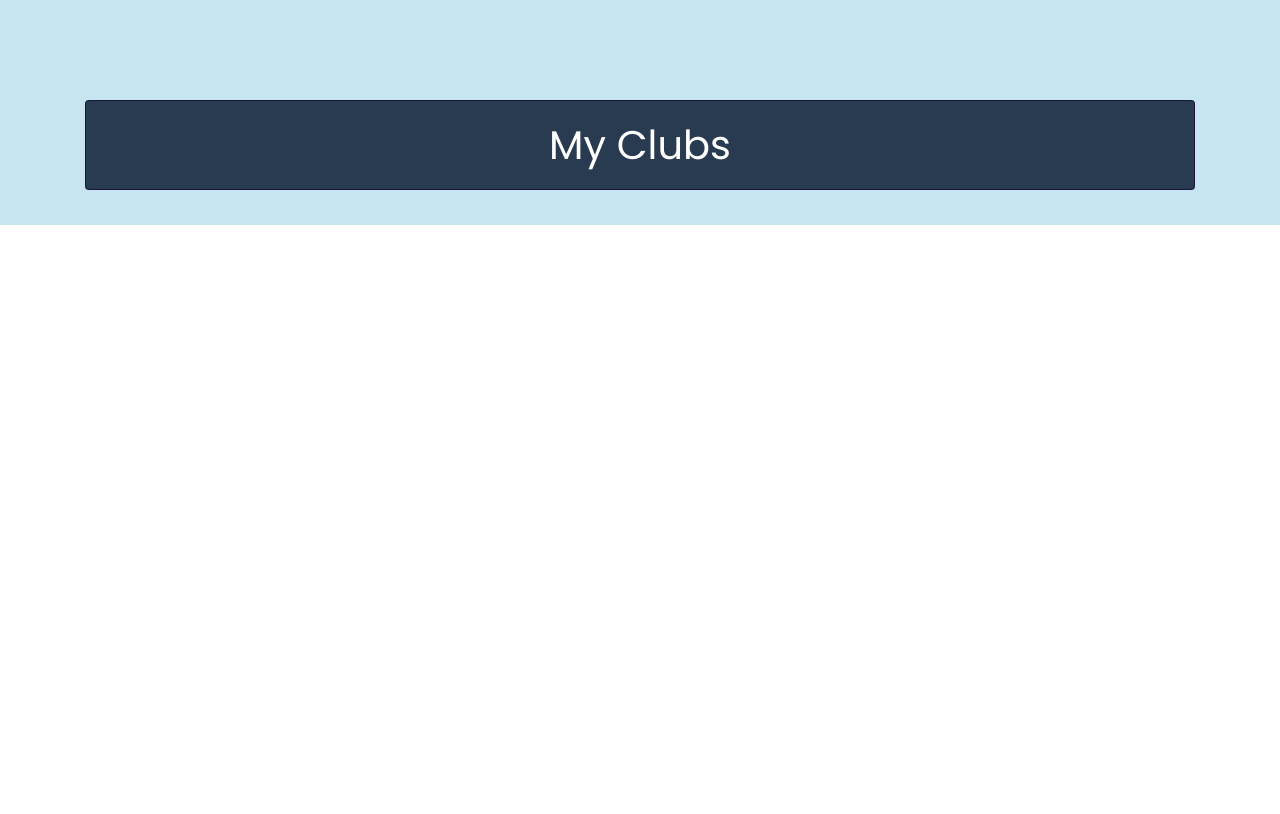
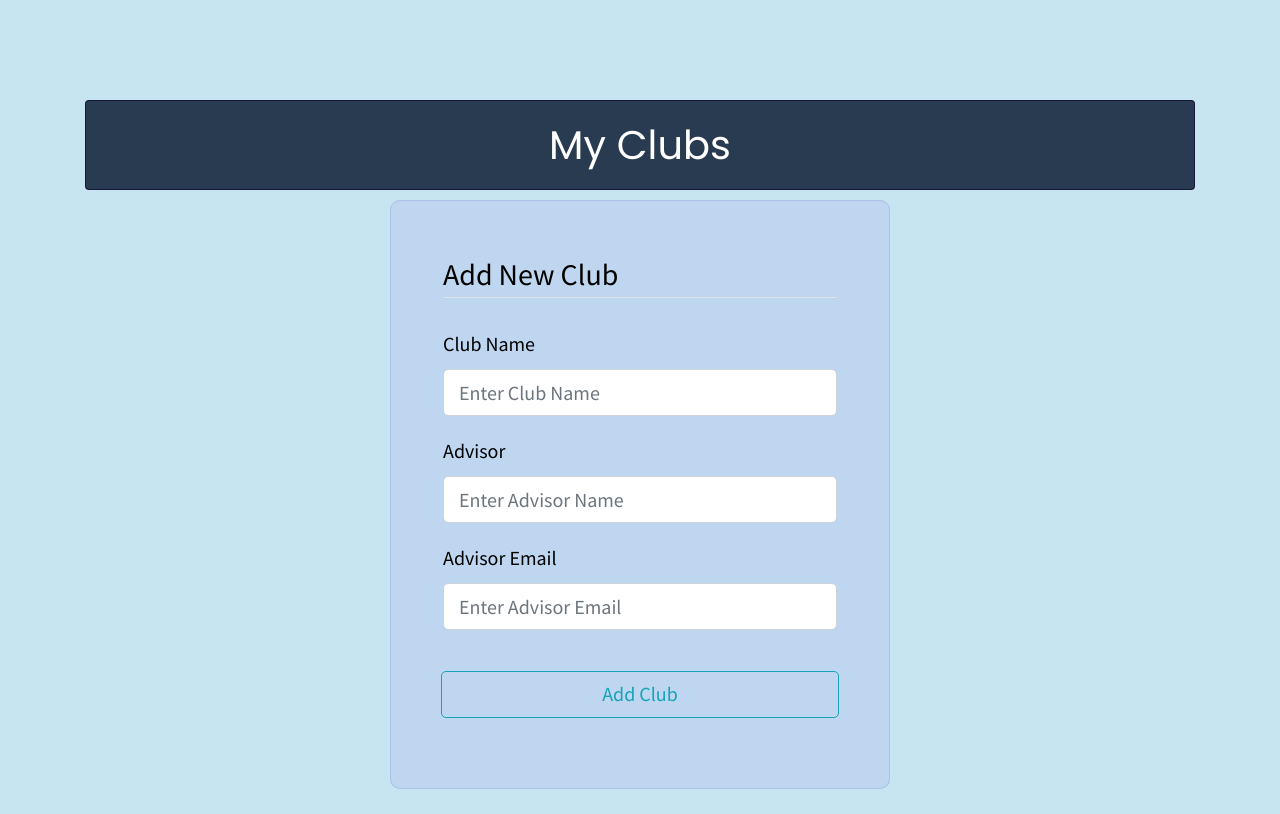
Before and after one commit to joanna131fan/clubsapp, a Flask app: template clubsapp/templates/myclubs.html in a window 1280 px wide. Shown: the part 49-863 px from the top of the page. Before the commit the page ends 274 px from the top, so only its background shows below. Run offline with Flask 2, Linux system fonts and the light colour scheme; the template is opened without the code that fills it: values that come from a table or form of the project are taken from there, others are empty; the visitor is signed in with stand-in values (Sample User, id 1); some libraries are stand-ins or nearby versions.

Commit message:
myclubs form

```diff
--- a/clubsapp/templates/myclubs.html
+++ b/clubsapp/templates/myclubs.html
@@ -1,5 +1,27 @@
 {%extends "layout.html"%}
 {%block content%}
 <h1>My Clubs</h1>
-
+<div class = "content-section">
+    <form method="POST" action="">
+        {{ form.hidden_tag() }}
+        <fieldset class="form-group">
+            <legend class="border-bottom mb-4"> Add New Club </legend>
+            <div class="form-group">
+                {{ form.club.label(class="form-control-label")}}
+                {{ form.club(class="form-control form control-lg")}}
+            </div>
+            <div class="form-group">
+                {{ form.advisor.label(class="form-control-label")}}
+                {{ form.advisor(class="form-control form control-lg")}}
+            </div>
+            <div class="form-group">
+                {{ form.advisor_email.label(class="form-control-label")}}
+                {{ form.advisor_email(class="form-control form control-lg")}}
+            </div>
+        </fieldset>
+        <div class="form-group">
+            {{ form.submit(class="btn btn-outline-info")}}
+        </div>
+    </form>
+</div>
 {%endblock%}
--- a/clubsapp/users/forms.py
+++ b/clubsapp/users/forms.py
@@ -40,7 +40,7 @@ class LoginForm(FlaskForm):
     submit = SubmitField('Log In')
 
 # NOTE: what folder should this go in?
-class SubmitMinutes(FlaskForm):
+class MyClubsInfo(FlaskForm):
     club = StringField('Club Name',
         validators=[DataRequired()],
         render_kw={"placeholder":"Enter Club Name"})
@@ -50,15 +50,4 @@ class SubmitMinutes(FlaskForm):
     advisor_email = StringField('Advisor Email',
         validators=[DataRequired(), Email()],
         render_kw={"placeholder":"Enter Advisor Email"})
-    month = StringField('Month',
-        validators=[DataRequired()],
-        render_kw={"placeholder":"Month"})
-    day = IntegerField('Day',
-        validators=[DataRequired()],
-        render_kw={"placeholder":"Day"})
-    year = IntegerField('Year',
-        validators=[DataRequired()],
-        render_kw={"placeholder":"Year"})
-    notes = StringField('Meeting Notes',
-        validators=[DataRequired(), Length(min=0, max=300)],
-        render_kw={"placeholder":"Max 300 Characters"})
+    submit = SubmitField('Add Club')
```
Also changed, not shown: clubsapp/templates/record.html (+3 -11 lines).
